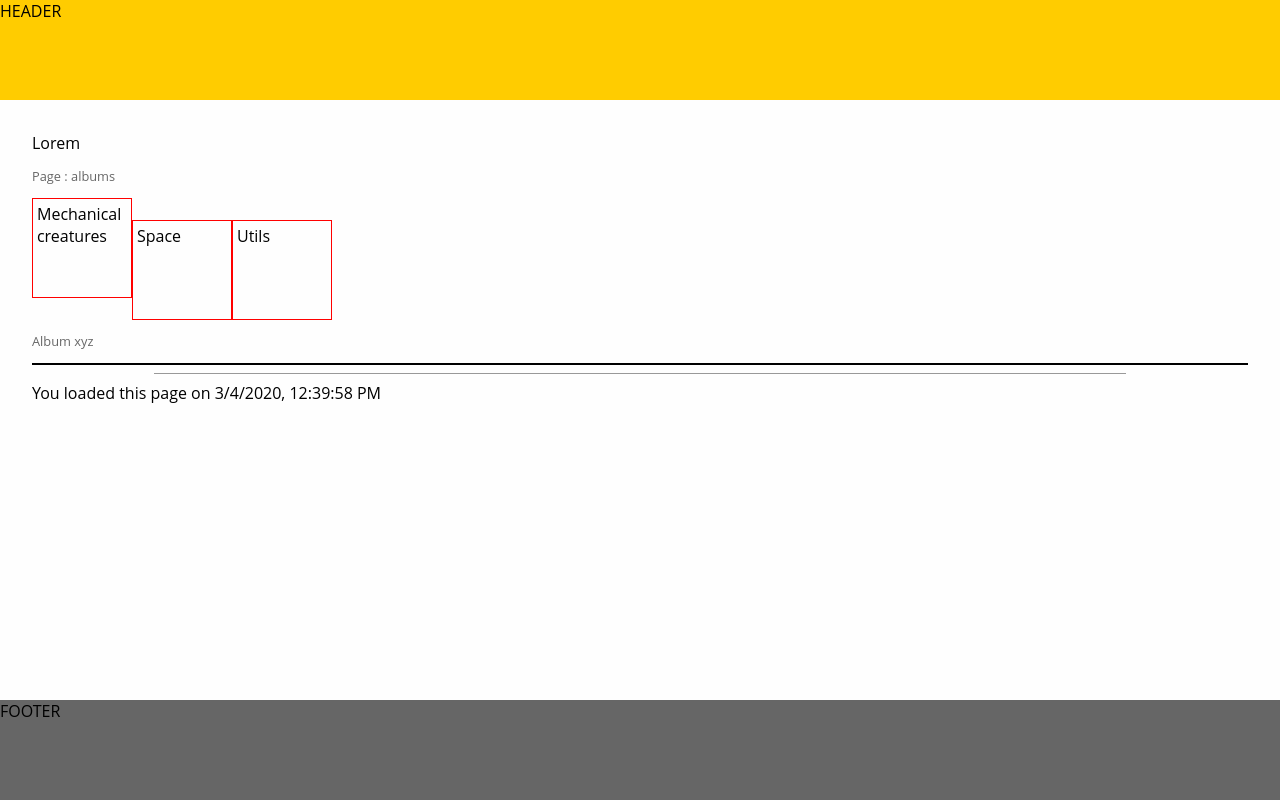
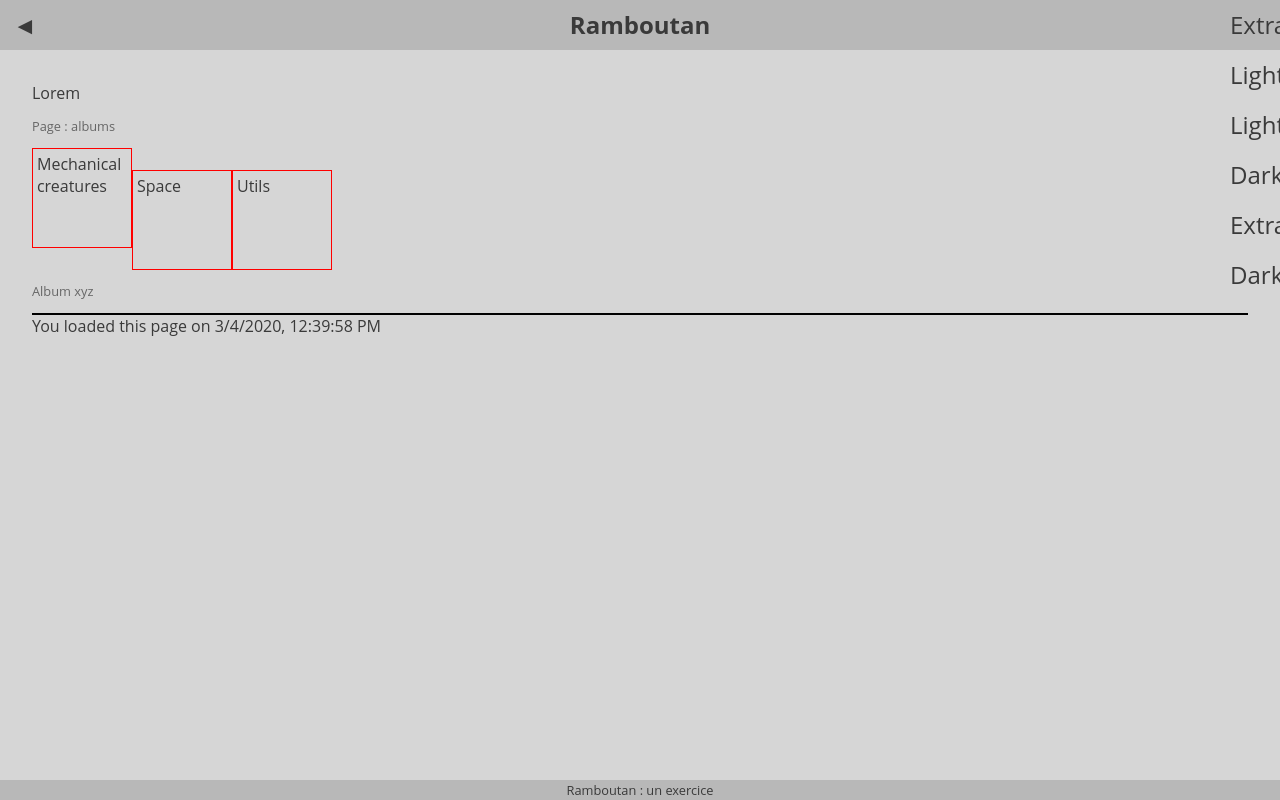
Before and after one commit to PierreMatterne/ramboutan, a website: page src/index.html in a window 1280 px wide. Drawn offline with nearby package versions, Linux system fonts and the light colour scheme; files that its build step writes are made by us from their sources; files whose address does not match are found by name.

Commit message:
Added the theme fonctionnality.
The user can choose between four themes, from light grey to dark grey.

```diff
--- a/src/css/scss/_footer.scss
+++ b/src/css/scss/_footer.scss
@@ -1,3 +1,7 @@
 footer {
-	background: #666;
+	background: $footer_bg;
+	color: $footer_text;
+	text-align: center;
+	font-size:0.8rem;
+	line-height:1.25rem;
 }
--- a/src/css/scss/_header.scss
+++ b/src/css/scss/_header.scss
@@ -1,11 +1,61 @@
 header {
-	background: #fc0;
 	position: fixed;
-	height:100px;
+	height:$headerHeight;
 	width:100%;
+}
+
+header, footer {
+
+	&.themeExtraLight {
+		background: $themeExtraLight_bg;
+		color: $themeExtraLight_text;
+	}
+	&.themeLight {
+		background: $themeLight_bg;
+		color: $themeLight_text;
+	}
+	&.themeDark {
+		background: $themeDark_bg;
+		color: $themeDark_text;
+	}
+	&.themeExtraDark {
+		background: $themeExtraDark_bg;
+		color: $themeExtraDark_text;
+	}
+
+}
+
+
+#backButton,
+#themeButton {
+	line-height:$headerHeight;
+	width:$headerHeight;
+	text-align: center;
+	font-size:1.5rem;
+	cursor: pointer;
+}
+
+#backButton {
+	position: absolute;
+	left:0; top:0;
+	height:100%;
+}
+
+#title {
+	position: absolute;
+	top:50%;
+	left:50%;
+	transform: translate(-50%,-50%);
+	font-size:1.5rem;
+}
+
+#themeButton {
+	position: absolute;
+	right:0; top:0;
+	height:100%;
 }
 
 // compensation for the header height
 main {
-	margin-top:100px;
+	margin-top:$headerHeight;
 }
--- a/src/css/scss/_layout.scss
+++ b/src/css/scss/_layout.scss
@@ -1,5 +1,27 @@
-body {
+#app {
+	height:100%;
 	display: grid;
-	grid-template-rows: auto 100px; // main, footer
+	grid-template-rows: auto 20px; // main, footer
 	grid-gap:0;
 }
+
+main {
+
+	&.themeExtraLight {
+		background: $mainThemeExtraLight_bg;
+		color: $mainThemeExtraLight_text;
+	}
+	&.themeLight {
+		background: $mainThemeLight_bg;
+		color: $mainThemeLight_text;
+	}
+	&.themeDark {
+		background: $mainThemeDark_bg;
+		color: $mainThemeDark_text;
+	}
+	&.themeExtraDark {
+		background: $mainThemeExtraDark_bg;
+		color: $mainThemeExtraDark_text;
+	}
+
+}
--- a/src/css/scss/_temp.scss
+++ b/src/css/scss/_temp.scss
@@ -9,7 +9,6 @@ main {
 	grid-gap:20px;
 	grid-template-columns: repeat( auto-fit, minmax(120px, 1fr) );
 	grid-template-columns: repeat(auto-fill, minmax(120px, 1fr));
-
 }
 
 .album,
@@ -31,6 +30,10 @@ main {
 	color:#666;
 	font-size:0.8em;
 }
+
+
+
+// OK ↓
 
 #mask {
 	position: absolute;
--- a/src/css/scss/_vars.scss
+++ b/src/css/scss/_vars.scss
@@ -1,7 +1,43 @@
 // COLORS
 $c_white : hsl(0,0%,100%);
-$c_grey_90: hsl(0,0%,90%);
-$c_grey_70: hsl(0,0%,70%);
+$c_grey_90 : hsl(0,0%,90%);;
+
+// SPECIFIC GREYS
+$grey_0 : #efefef;
+$grey_1 : #d6d6d6;
+$grey_2 : #b8b8b8;
+$grey_3 : #9c9c9c;
+$grey_4 : #8a8a8a;
+$grey_5 : #535353;
+$grey_6 : #454545;
+$grey_7 : #3a3a3a;
+$grey_8 : #343434;
+$grey_9 : #272727;
+
+
+// THEMES for HEADER and FOOTER
+$themeExtraLight_bg : $grey_1;
+$themeExtraLight_text : $grey_6;
+$themeLight_bg : $grey_2;
+$themeLight_text : $grey_7;
+$themeDark_bg : $grey_5;
+$themeDark_text : $grey_3;
+$themeExtraDark_bg : $grey_8;
+$themeExtraDark_text : $grey_4;
+
+// THEMES for MAIN
+$mainThemeExtraLight_bg : $grey_0;
+$mainThemeExtraLight_text : $grey_6;
+$mainThemeLight_bg : $grey_1;
+$mainThemeLight_text : $grey_7;
+$mainThemeDark_bg : $grey_2;
+$mainThemeDark_text : $grey_6;
+$mainThemeExtraDark_bg : $grey_3;
+$mainThemeExtraDark_text : $grey_7;
+
+$footer_bg : #0cf;
+$footer_text : #0fc;
+
 
 
 // =======================================
@@ -16,6 +52,10 @@ $bodyBg : $c_grey_90;
 $headerColor : $c_white;
 
 // =======================================
+// SPECIFIC MESURMENTS
+$headerHeight : 50px;
+
+// =======================================
 // GENERIC MESURMENTS
 // "space" used for margin or padding
 // 1em = 16px (see reset.scss)
--- a/src/includes/inc.footer.html
+++ b/src/includes/inc.footer.html
@@ -1 +1,3 @@
-<footer>FOOTER</footer>
+<footer v-bind:class="currentTheme">
+	Ramboutan : un exercice
+</footer>
--- a/src/includes/inc.header.html
+++ b/src/includes/inc.header.html
@@ -1,3 +1,15 @@
-	<header>
-HEADER
-	</header>
+
+<header v-bind:class="currentTheme">
+
+
+
+	<div id="backButton">◄</div>
+	<h1 id="title">Ramboutan</h1>
+	<div id="themeButton">
+		<div onclick="app.setThemeRight('themeExtraLight')">Extra Light</div>
+		<div onclick="app.setThemeRight('themeLight')">Light</div>
+		<div onclick="app.setThemeRight('themeDark')">Dark</div>
+		<div onclick="app.setThemeRight('themeExtraDark')">Extra Dark</div>
+	</div>
+
+</header>
--- a/src/index.html
+++ b/src/index.html
@@ -1,16 +1,12 @@
 @@include('inc.start.html')
-@@include('inc.header.html')
-<main>
-	<!-- ========================================== -->
+<div id="app">
+	@@include('inc.header.html')
+	<main v-bind:class="currentTheme">
+		<!-- ========================================== -->
 
-	Lorem
-
-	<div id="app">
-
+		Lorem
 
 		<div class="breadcrumb">Page : {{currentPage}}</div>
-
-
 
 		<div id="albumsList">
 
@@ -20,11 +16,7 @@
 
 		</div>
 
-
-
 		<div class="breadcrumb">Album {{currentAlbum}}</div>
-
-
 
 		<div id="albumContent">
 
@@ -34,19 +26,9 @@
 
 		</div>
 
-
 		<div id="mask" v-on:click="unMask">
 			<div id="photoDisplay" v-bind:style="getBackground"></div>
 		</div>
-
-
-
-
-
-
-		<hr>
-
-
 
 		{{ message }}
 
@@ -55,23 +37,8 @@
 
 
 
-
-
-
-
-<!--
-	<name-of-it v-for="album in albums" v-bind:todo="album.name" v-bind:key="album.name">Ceci devrait être remplacé</name-of-it>
--->
-
-
-
-
-
-</div>
-
-
-
 <!-- ========================================== -->
 </main>
 @@include('inc.footer.html')
+</div>
 @@include('inc.end.html')
--- a/src/js/main.js
+++ b/src/js/main.js
@@ -22,7 +22,8 @@ var app = new Vue({
 		currentPage : "albums",
 		currentAlbum : "xyz",
 		maskActive : false,
-		currentPhotoUrl : ''
+		currentPhotoUrl : '',
+		currentTheme : 'themeLight'
 	},
 
 	created(){
@@ -31,6 +32,10 @@ var app = new Vue({
 	},
 
 	methods: {
+		setThemeRight: function(theme){
+			this.currentTheme = theme;
+		},
+
 		openAlbum : function(aName){
 			this.message = "J'ouvre l'album " + aName;
 			this.currentPage = "album";
@@ -66,4 +71,4 @@ function getUrlFromId(id){
 		if (photo.id === id){ return 'medias/' + photo.filename;}
 	}
 	return '';
-};
+}
```
Also changed, not shown: dist/css/style.css, dist/index.html, dist/js/main.min.js.
